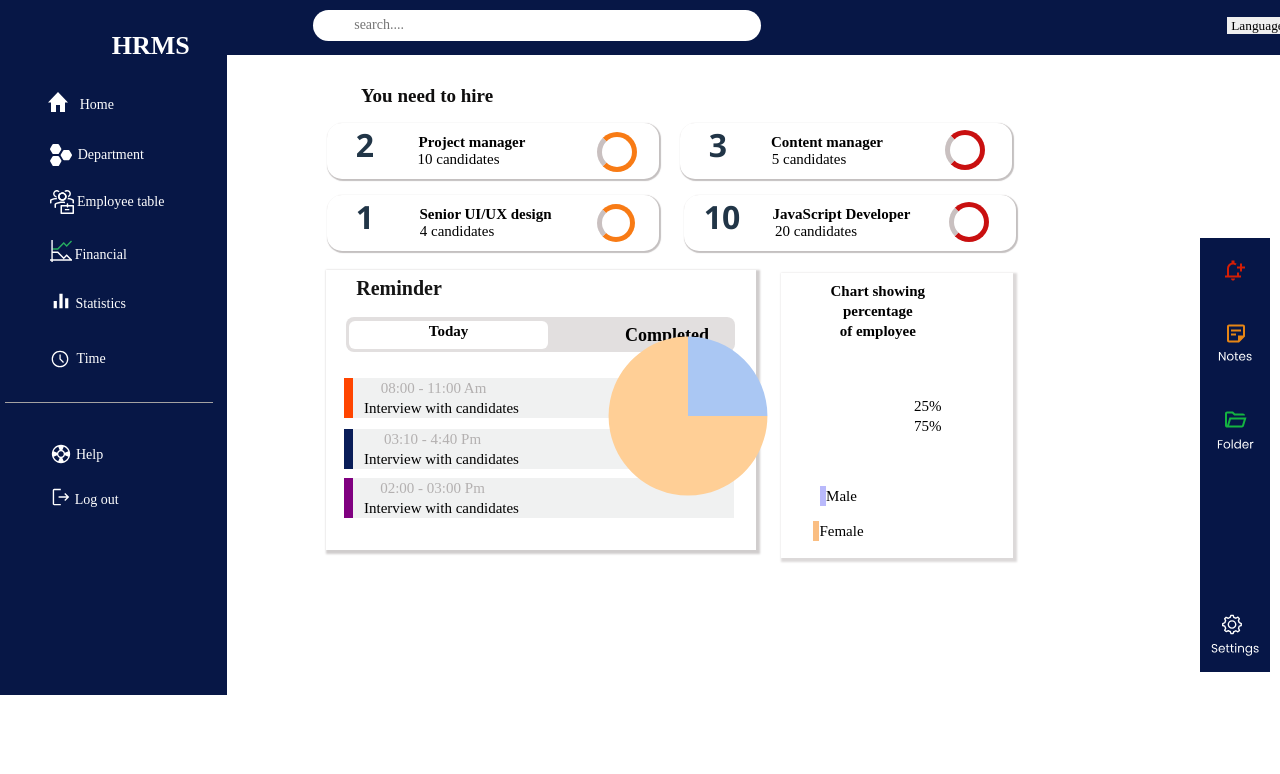
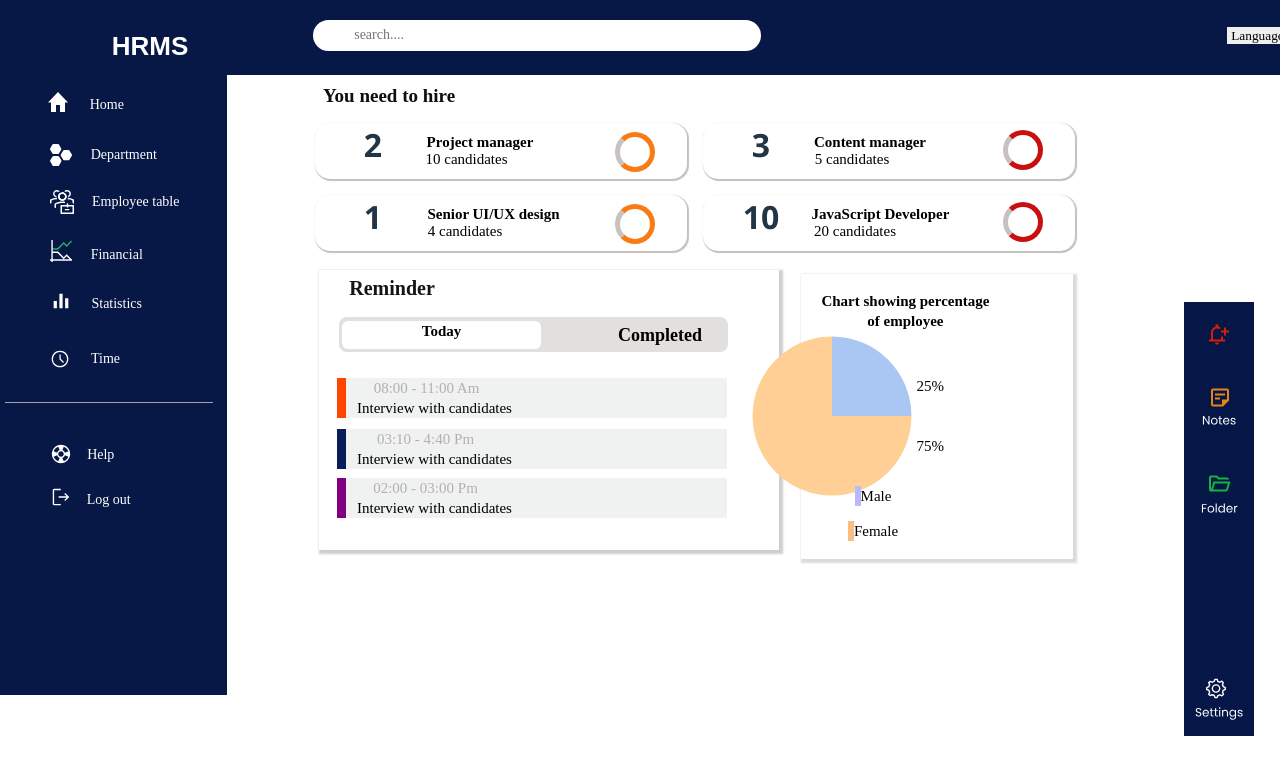
Before and after one commit to Sylvie-sys/HRM-group1, a React (Vite) app: page /admin-dashboard in a window 1280 px wide. Shown: the top 774 px of the page. Built offline with nearby package versions, Linux system fonts and the light colour scheme.

Commit message:
hrms project

```diff
--- a/src/Dashboard-page/Finance/finance.css
+++ b/src/Dashboard-page/Finance/finance.css
@@ -1,4 +1,9 @@
 .financials{
     width: 100%;
     height: 100%;
+    max-width: 900px;
+    min-width: 200px;
+    top: 9em;
+    display: flex;
+    position: relative;
 }
--- a/src/Dashboard-page/admin-dashboard/admin.css
+++ b/src/Dashboard-page/admin-dashboard/admin.css
@@ -8,11 +8,6 @@ box-shadow: none;
 html, body{
  width: 100%;
  height: 100%;
- display: flex;
- flex-direction: column;
- justify-content: center;
- align-items: center;
-
 }
 .dyn{
         position: fixed;
@@ -21,6 +16,7 @@ html, body{
         left: 4.3em;
         top: 32px;
         color: #fff;
+        font-family: 'Poppins', sans-serif;
 }
 .hom-svg{
     width: 26px;
@@ -41,7 +37,7 @@ html, body{
     width: 20%;
     height: 20%;
     position: fixed;
-    right: 29em;
+    right: 20em;
 }
 .language-selector{
     align-items: center;
@@ -192,7 +188,7 @@ top: 2em;
     list-style: none;
     padding: 15px, 90px;
     transition:  0.3s ease;
-    left: 60px;
+    left: 70px;
     top: 110PX;
 }
 .menu .items li :hover{
@@ -205,37 +201,37 @@ top: 2em;
 .menu .items li:nth-child(2){
     position: relative;
     top: 130px;
-    left: 74px;
+    left: 87px;
 }
 .menu .items li:nth-child(3){
     position: relative;
     top:147px;
-    left: 84px
+    left: 99px
 }
 .menu .items li:nth-child(4){
     position: relative;
     top: 170px;
-    left: 4em;
+    left: 5em;
 }
 .menu .items li:nth-child(5){
     position: relative;
     top: 189px;
-    left: 4em;
+    left: 5em;
 }
 .menu .items li:nth-child(6){
     position: relative;
     top: 214px;
-    left: 3.4em;
+    left: 4.3em;
 }
 .menu .items li:nth-child(7){
     position: relative;
     top: 280px;
-    left: 3.3em;
+    left: 4em;
 }
 .menu .items li:nth-child(8){
     position: relative;
     top: 295px;
-    left: 60px;
+    left: 72px;
 }
 .menu .items li:hover a{
           color:#4747da;
@@ -266,20 +262,8 @@ width: 40px;
 border-radius: 20px;
 border-left: 5px solid rgb(201, 192, 192);
 height: 40px;
-left: 265px;
+left:300px;
 bottom: 70px;
-background: #FFFFFF;
-}
-.circle3{
-box-sizing: border-box;
-position: relative;
-border: 5px solid rgb(201, 16, 16);
-width: 50px;
-border-radius: 20px;
-border-left: 5px solid rgb(201, 192, 192);
-height: 50px;
-left: 740px;
-bottom: 85px;
 background: #FFFFFF;
 }
 .circle1{
@@ -293,25 +277,10 @@ background: #FFFFFF;
     border-radius: 20px;
     border-left: 5px solid rgb(201, 192, 192);
     height: 40px;
-    left: 270px;
+    left: 300px;
     bottom: 68px;
     background: #FFFFFF;
     }
-    .circle4{
-        box-sizing: border-box;
-        position: relative;
-        display: flex;
-        flex-direction: row;
-        align-items: center;
-        border: 5px solid rgb(248, 123, 21);
-        width: 38px;
-        border-radius: 20px;
-        border-left: 5px solid rgb(201, 192, 192);
-        height: 38px;
-        left: 270px;
-        bottom: 68px;
-        background: #FFFFFF;
-        }
 .interf-section{
     padding: 0;
     position: relative;
@@ -336,7 +305,7 @@ background: #FFFFFF;
     align-items: center;
     justify-content: space-between;
     background: #071746;
-    padding: 29px 30px;
+    padding: 49px 30px;
 }
  .interface .navigation .search{
     display: flex;
@@ -349,7 +318,7 @@ background: #FFFFFF;
     height: 31px;
     border-radius: 50px;
     background-color: white;
-    top: 15px;
+    top: 25px;
 
 }
 .interface .navigation .search input{
@@ -372,7 +341,7 @@ background: #FFFFFF;
     position: fixed;
     font-weight: 900;
     margin-top: 9em;
-    left: 19em;
+    left: 17em;
     font-size: 19px;
     color: rgb(15, 14, 14);
 }
@@ -388,9 +357,9 @@ background: #FFFFFF;
 .dashb-boxes .dashb-box1{
     position: relative;
     top: 15.2em;
-    left: 67px;
+    left: 60px;
     background-color: #FFFFFF;
-    width: 332px;
+    width: 372px;
     height: 56px;
     border-radius: 15px;
     box-shadow: 1px 1px 1px 1px rgb(196, 192, 192);
@@ -420,9 +389,9 @@ background: #FFFFFF;
   .dashb-boxes .dashb-box2{
       position: relative;
       top: 16.2em;
-      left:67px;
+      left:60px;
       background-color: #FFFFFF;
-      width: 332px;
+      width: 372px;
       height: 56px;
       border-radius: 15px;
       box-shadow: 1px 1px 1px 1px rgb(196, 192, 192);
@@ -452,9 +421,9 @@ background: #FFFFFF;
   .dashb-boxes .dashb-box3{
     position: relative;
     top: 8.2em;
-    left: 420px;
+    left: 28em;
     background-color: #FFFFFF;
-    width: 332px;
+    width: 372px;
     height: 56px;
     border-radius: 15px;
     box-shadow: 1px 1px 1px 1px rgb(196, 192, 192);
@@ -483,9 +452,9 @@ background: #FFFFFF;
 .dashb-boxes .dashb-box4{
     position: relative;
     top: 9.2em;
-    left: 424px;
+    left: 28em;
     background-color: #FFFFFF;
-    width: 332px;
+    width: 372px;
     height: 56px;
     border-radius: 15px;
     box-shadow: 1px 1px 1px 1px rgb(196, 192, 192);
@@ -514,13 +483,13 @@ background: #FFFFFF;
 }
 .val-box5{
     background-color: white;
-    width: 430px;
+    width: 460px;
     height: 280px;
     display: flex;
     justify-content: flex-start;
     align-items: center;
     position: relative;
-    left: 67px;
+    left: 60px;
     top: 12.4em;
     line-height: 20px;
     box-shadow: 2px 2px 2px 2px rgb(208, 205, 205);
@@ -630,14 +599,14 @@ background: #FFFFFF;
    }
 .val-box7{
     background-color: white;
-    width: 232px;
+    width: 272px;
     height: 285px;
     display: flex;
     justify-content: flex-start;
     align-items: center;
     position: fixed;
-    top: 17.09em;
-    margin-left: 32.6em;
+    top: 17.1em;
+    margin-left: 33.9em;
     line-height: 20px;
     box-shadow: 2px 2px 2px 2px rgb(220, 217, 217);
 
@@ -668,24 +637,20 @@ border-left: 6px solid rgb(185, 185, 251);
     }
     .percentages{
         position: relative;
-        right: 30em;
-        gap: 20px;
+        right: 32em;
+       line-height: 60px;
     }
     .twenty{
         color: #000;
-        position: relative;
-        right: 12em;
     }
     .seventy{
         color: #000;
-        position: relative;
-        right: 12em;
     }
 .val-box6{
     width: 70px;
     height: 434px;
-    left: 75em;
-    bottom: 8em;
+    left: 74em;
+    bottom: 4em;
     position: fixed;
     background-color: #061647;
     align-items: center;
--- a/src/Dashboard-page/admin-dashboard/admin.tsx
+++ b/src/Dashboard-page/admin-dashboard/admin.tsx
@@ -54,7 +54,7 @@ const Dashboard = () => {
            <p className='pm'>Senior UI/UX design</p>
            <p className='cand'>4 candidates</p>
            </div>
-           <div className='circle4'></div>
+           <div className='circle1'></div>
            </div>
            <div className="dashb-box3">
            <h3 className='num'>3</h3>
--- a/src/component/nana/nana.css
+++ b/src/component/nana/nana.css
@@ -16,7 +16,7 @@ body,
 .All {
     position: relative;
     width: 100%;
-    height: 95%;
+    height: 100%;
     background: conic-gradient(from -27.5deg at 22.3% 14.26%, rgba(145, 184, 243, 0.612829) -169.09deg, #91B8F3 152.82deg, rgba(145, 184, 243, 0) 174.35deg, rgba(145, 184, 243, 0.612829) 190.91deg, #91B8F3 512.82deg);
 
 }
@@ -86,10 +86,10 @@ body,
     background: linear-gradient(0deg, rgba(0, 0, 0, 0.2), rgba(0, 0, 0, 0.2)), #213861;
     width: 100%;
     height: 6rem;
-    bottom: 0px;
+    top: 35.5em;
     display: flex;
     flex-direction: row;
-    gap: 30rem;
+    gap: 40rem;
 
 }
 
@@ -135,54 +135,3 @@ body,
     text-decoration: none;
     color: white;
 }
-
-/* .circlesvg{
-        position: relative;
-        font-size: 60px;
-     } */
-
-/*
-
-.help{
-   font-size: 12px;
-   position: relative;
-   left: 2em;
-   color: black;
-   font-size: 39px;
-   top: 198px;
-}
-
-
-
-
-
-
-
-
-
-
-.ba1
-
-
-
-    .Top{
-        position: fixed;
-    }
-.adminsvg{
-    position: relative;
-    left: 111em;
-    top: 10em;
-}
-
-
-
-
-
- .help{
-    font-size: 12px;
-    position: relative;
-    left: 2em;
-    color: white;
-    font-size: 39px;
-    bottom: 10px;
- } */
--- a/src/index.css
+++ b/src/index.css
@@ -14,7 +14,6 @@ a:hover {
 html, body{
   width: 100%;
   height: 100%;
-
   font-family: 'Poppins', sans-serif;
 
 }
```
Also changed, not shown: 1 other file (tests, documents, lock files or other folders).
